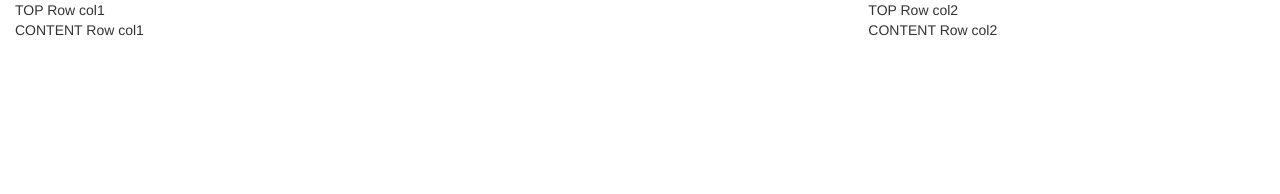
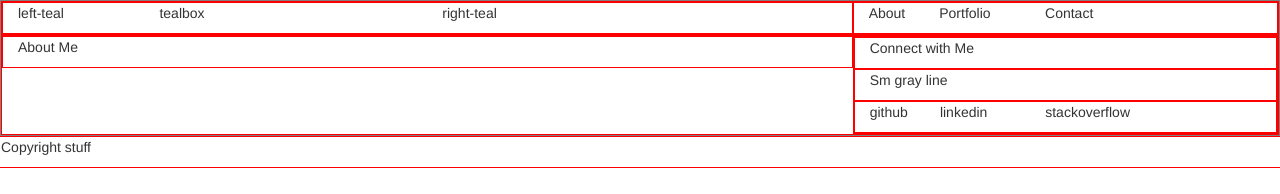
Before and after one commit to kjaneem/Basic-Portfolio.github.io, a plain HTML site: page template.html in a window 1280 px wide. Drawn offline with nearby package versions, Linux system fonts and the light colour scheme.

Commit message:
cont bootstrap template

```diff
--- a/assets/css/bootstyle.css
+++ b/assets/css/bootstyle.css
@@ -0,0 +1,7 @@
+.container-fluid {
+    border: 1px solid gray;
+}
+
+.row {
+    border: 1px solid red;
+}
--- a/template.html
+++ b/template.html
@@ -19,14 +19,114 @@
 <body>
     <!-- BEGIN PAGE -->
     <div class="container-fluid">
+
+        <!--HEADER -->
         <div class="row">
-            <div class="col-md-8">TOP Row col1</div>
-            <div class="col-md-4">TOP Row col2</div>
+            <!-- teal box container -->
+
+            <div class="col-md-8">
+                <div class="row">
+                    <div class="col-md-2">
+                          <p>left-teal</p>
+                    </div>
+                    <div class="col-md-4">
+                            <p>tealbox</p>
+                    </div>
+                    <div class="col-md-6">
+                            <p>right-teal</p>
+                    </div>
+                </div>
+            </div>
+
+            <div class="col-md-4">
+                <div class="row">
+                    <!-- links menu container -->
+                    <div class="col-md-2">
+                        <p>About</p>
+                    </div>
+                    <div class="col-md-3">
+                        <p>Portfolio</p>
+                    </div>
+                    <div class="col-md-7">
+                        <p>Contact</p>
+                    </div>
+                </div>
+            </div>
+
+        </div>
+
+        <!-- BODY -->
+        <!--
+        <div class="row">
+            <div class="col-md-8">
+                <p>About Me</p>
+            </div>
         </div>
         <div class="row">
-            <div class="col-md-8">CONTENT Row col1</div>
-            <div class="col-md-4">CONTENT Row col2</div>
+            <div class="col-md-4">
+                <p>Connect with Me</p>
+            </div>
         </div>
+        -->
+
+                <div class="row">
+            <!-- teal box container -->
+
+            <div class="col-md-8">
+                <div class="row">
+                    <div class="col-md-12">
+                          <p>About Me</p>
+                    </div>
+
+                </div>
+            </div>
+
+            <div class="col-md-4">
+                <div class="row">
+                    <!-- links menu container -->
+                    <div class="col-md-12">
+
+                        <div class="row">
+                            <div class="col-md-12"
+                                <p>Connect with Me</p>
+                            </div>
+                        </div>
+
+                        <div class="row">
+                            <div class="col-md-12"
+                                <p>Sm gray line</p>
+                            </div>
+                        </div>
+
+                        <div class="row">
+                            <!-- links menu container -->
+                            <div class="col-md-2">
+                                <p>github</p>
+                            </div>
+                            <div class="col-md-3">
+                                <p>linkedin</p>
+                            </div>
+                            <div class="col-md-7">
+                                <p>stackoverflow</p>
+                            </div>
+                        </div>
+                    </div>
+
+                </div>
+            </div>
+
+            </div>
+        </div>
+
+        <!-- FOOTER -->
+         <div class="row">
+            <div class="col-md-12">
+
+                <p>Copyright stuff</p>
+
+            </div>
+          </div>
+
     </div>
     <!-- END PAGE -->
 
```
